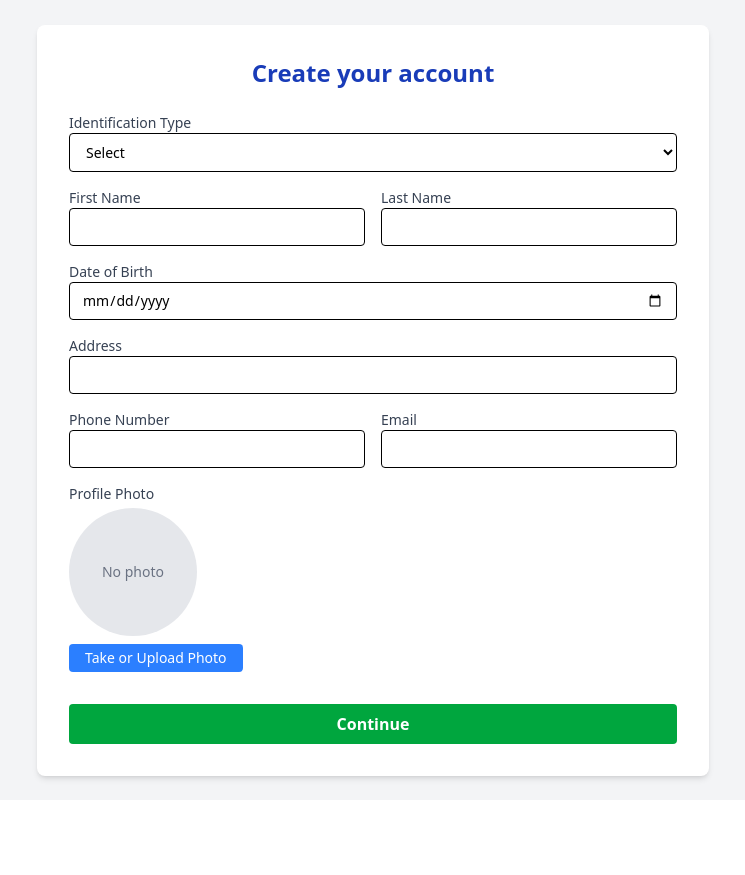
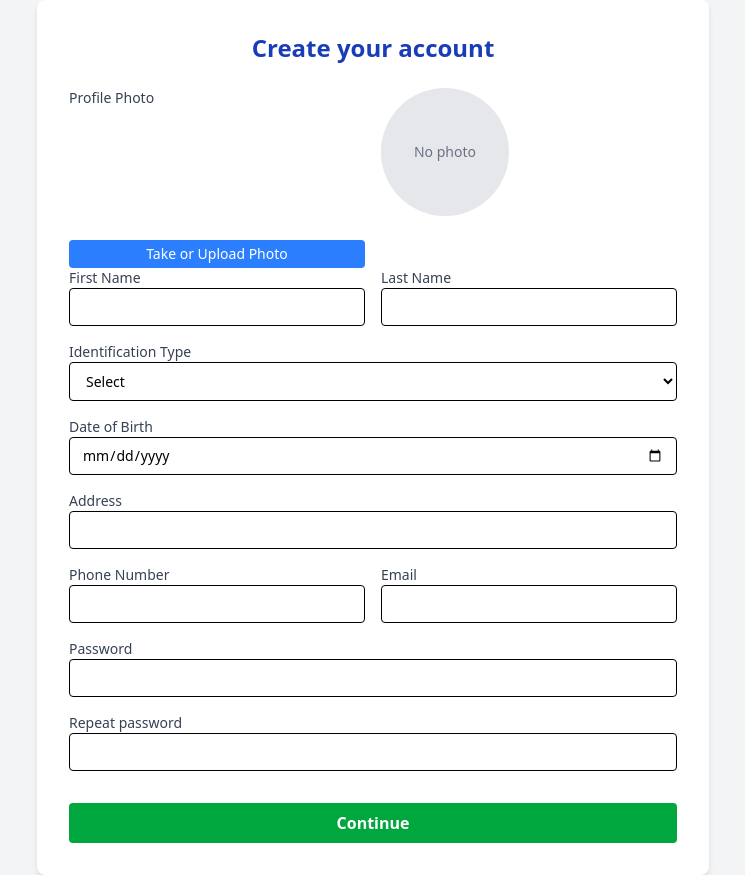
Before and after one commit to Dennis-Chimborazo/Finanzas, a React (Vite) app in the folder frontend/: page /register in a window 1280 px wide. Shown: the whole page, without its empty margins (267-1012 px from the left). Before the commit the page ends 800 px from the top, so only its background shows below. Built offline with nearby package versions, Linux system fonts and the light colour scheme; no server answers.

Commit message:
A service is created to add new users

```diff
--- a/frontend/src/assets/pages/Login.tsx
+++ b/frontend/src/assets/pages/Login.tsx
@@ -2,8 +2,6 @@ import React, { useState } from 'react';
 import { useNavigate } from 'react-router-dom';
 import FirebaseAuthService from '../../util/firebasetoken';
 import {Toaster,toast} from "sonner";
-
-
 
 const Login: React.FC = () => {
   const [email, setEmail] = useState<string>('');
--- a/frontend/src/assets/pages/Register.tsx
+++ b/frontend/src/assets/pages/Register.tsx
@@ -1,4 +1,6 @@
 import React, { useState, useRef } from 'react';
+import {Toaster,toast} from "sonner";
+import ApiService from "../service/ApiService";
 
 const Register: React.FC = () => {
   const [form, setForm] = useState({
@@ -8,8 +10,13 @@ const Register: React.FC = () => {
     dateOfBirth: '',
     address: '',
     phoneNumber: '',
+    profileFotoUrl: '',
+  });
+
+  const [accountdata, setAccountData] = useState({
     email: '',
-    profileFotoUrl: '',
+    passwordOne: '',
+    passwordTwo: '',
   });
   const [preview, setPreview] = useState<string | null>(null);
   const fileInputRef = useRef<HTMLInputElement>(null);
@@ -17,6 +24,13 @@ const Register: React.FC = () => {
   const handleChange = (e: React.ChangeEvent<HTMLInputElement | HTMLSelectElement>) => {
     setForm({
       ...form,
+      [e.target.name]: e.target.value,
+    });
+  };
+
+  const handleChangeAccountData = (e: React.ChangeEvent<HTMLInputElement | HTMLSelectElement>) => {
+    setAccountData({
+      ...accountdata,
       [e.target.name]: e.target.value,
     });
   };
@@ -40,8 +54,36 @@ const Register: React.FC = () => {
     alert('Form submitted successfully!');
   };
 
+  const verifyPasswords =()=>{
+
+    if (accountdata.passwordOne!==accountdata.passwordTwo) {
+      toast.error("The passwords do not match");
+      return false;
+    }
+    return true;
+  }
+
+  const saveUser = async ()=>{
+    let response: string | null = null;// Aquí puedes usar let porque luego asignarás el valor
+    const userData = {
+      identificationType: "DNI",
+      dni: "2000156055",
+      name: "Juan",
+      lastName: "Pérez",
+      DateOfBirth: "2024-02-25",
+      addres: "Calle Falsa 123",
+      phoneNumber: "+541112345678",
+      profileFotoUrl: "https://example.com/images/juan.jpg"
+    };
+
+    response = await ApiService.save("people",userData);
+    console.log(response);
+
+  }
+
   return (
     <div className="min-h-screen bg-gray-100 flex items-center justify-center px-4">
+      <Toaster position="top-center" visibleToasts={1} duration={3000} richColors />
       <div className="bg-white p-8 rounded-lg shadow-md w-full max-w-2xl">
         <h2 className="text-2xl font-bold text-blue-800 mb-6 text-center">
           Create your account
@@ -49,20 +91,32 @@ const Register: React.FC = () => {
 
         <form onSubmit={handleSubmit} className="space-y-4">
           {/* Identification Type */}
-          <div>
-            <label className="block text-sm font-medium text-gray-700">Identification Type</label>
-            <select
-              name="identificationType"
-              value={form.identificationType}
-              onChange={handleChange}
-              className="w-full border px-3 py-2 rounded text-sm"
-              required
+           <div>
+            {/* Profile Photo */}
+            <div className="grid grid-cols-1 sm:grid-cols-2 gap-4">
+            <label className="block text-sm font-medium text-gray-700 mb-1">Profile Photo</label>
+            {preview ? (
+              <img src={preview} alt="Profile Preview" className="w-32 h-32 object-cover rounded-full mb-2 border" />
+            ) : (
+              <div className="w-32 h-32 rounded-full bg-gray-200 mb-2 flex items-center justify-center text-gray-500 text-sm">
+                No photo
+              </div>
+            )}
+            <input
+              type="file"
+              accept="image/*"
+              capture="user"
+              ref={fileInputRef}
+              className="hidden"
+              onChange={handlePhotoUpload}
+            />
+            <button
+              type="button"
+              onClick={handleOpenCamera}
+              className="bg-blue-500 hover:bg-blue-600 text-white text-sm px-4 py-1 rounded transition"
             >
-              <option value="">Select</option>
-              <option value="passport">Passport</option>
-              <option value="dni">DNI</option>
-              <option value="license">Driver’s License</option>
-            </select>
+              Take or Upload Photo
+            </button>
           </div>
 
           {/* Name */}
@@ -90,6 +144,22 @@ const Register: React.FC = () => {
                 required
               />
             </div>
+          </div>
+          </div>
+          <div>
+            <label className="block text-sm font-medium text-gray-700">Identification Type</label>
+            <select
+              name="identificationType"
+              value={form.identificationType}
+              onChange={handleChange}
+              className="w-full border px-3 py-2 rounded text-sm"
+              required
+            >
+              <option value="">Select</option>
+              <option value="passport">Passport</option>
+              <option value="dni">DNI</option>
+              <option value="license">Driver’s License</option>
+            </select>
           </div>
 
           {/* Date of Birth */}
@@ -136,40 +206,38 @@ const Register: React.FC = () => {
               <input
                 type="email"
                 name="email"
-                value={form.email}
-                onChange={handleChange}
+                value={accountdata.email}
+                onChange={handleChangeAccountData}
                 className="w-full border px-3 py-2 rounded text-sm"
                 required
               />
             </div>
           </div>
+          <div>
+            <label className="block text-sm font-medium text-gray-700">Password</label>
+            <input
+              type="password"
+              name="passwordOne"
+              value={accountdata.passwordOne}
+              onChange={handleChangeAccountData}
+              className="w-full border px-3 py-2 rounded text-sm"
+              required
+            />
+          </div>
 
-          {/* Profile Photo */}
           <div>
-            <label className="block text-sm font-medium text-gray-700 mb-1">Profile Photo</label>
-            {preview ? (
-              <img src={preview} alt="Profile Preview" className="w-32 h-32 object-cover rounded-full mb-2 border" />
-            ) : (
-              <div className="w-32 h-32 rounded-full bg-gray-200 mb-2 flex items-center justify-center text-gray-500 text-sm">
-                No photo
-              </div>
-            )}
+            <label className="block text-sm font-medium text-gray-700">Repeat password</label>
             <input
-              type="file"
-              accept="image/*"
-              capture="user"
-              ref={fileInputRef}
-              className="hidden"
-              onChange={handlePhotoUpload}
+              type="password"
+              name="passwordTwo"
+              value={accountdata.passwordTwo}
+              onChange={handleChangeAccountData}
+              className="w-full border px-3 py-2 rounded text-sm"
+              required
             />
-            <button
-              type="button"
-              onClick={handleOpenCamera}
-              className="bg-blue-500 hover:bg-blue-600 text-white text-sm px-4 py-1 rounded transition"
-            >
-              Take or Upload Photo
-            </button>
           </div>
+
+
 
           {/* Submit */}
           <div className="pt-4">
```
